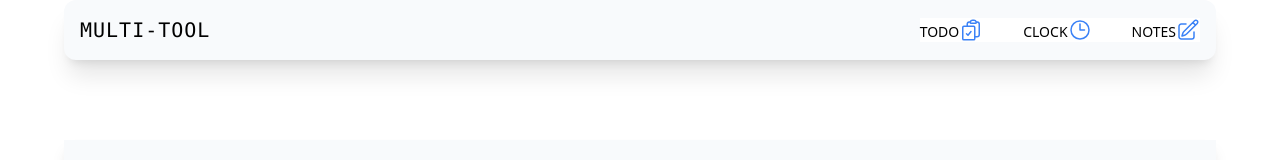
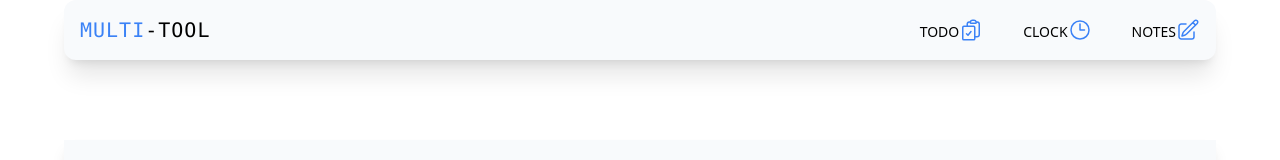
Before and after one commit to mdubelbeis/alarm-clock, a React (Vite) app: page / in a window 1280 px wide. Shown: the top 160 px of the page. Built offline with nearby package versions, Linux system fonts and the light colour scheme.

Commit message:
edited styling

```diff
--- a/src/components/Home/HomeNav.tsx
+++ b/src/components/Home/HomeNav.tsx
@@ -31,7 +31,9 @@ const HomeNav: React.FC<HomeNavProps> = ({ onClick }) => {
         className="absolute top-6 left-6 font-mono text-xl lg:hidden hover:text-blue-500 active:text-blue-700 tracking-wider"
         onClick={() => onClick(false)}
       >
-        <Link to="/">MULTI-TOOL</Link>
+        <Link to="/">
+          <span className="text-blue-500">MULTI</span>-TOOL
+        </Link>
       </div>
       <div
         className="absolute justify-self-end p-4 lg:hidden"
@@ -39,7 +41,7 @@ const HomeNav: React.FC<HomeNavProps> = ({ onClick }) => {
       >
         <Icons d="M6 18L18 6M6 6l12 12" id="closeMenuIcon" />
       </div>
-      <ul className="flex flex-col gap-20 lg:gap-10 lg:flex-row">
+      <ul className="flex flex-col gap-20 lg:gap-10 lg:flex-row lg:bg-slate-50">
         {ICON_DIMENSION.map((icon) => {
           return (
             <li
--- a/src/components/ui/Header.tsx
+++ b/src/components/ui/Header.tsx
@@ -12,7 +12,9 @@ const Header: React.FC = () => {
         {!showMenu && (
           <div className="flex justify-between items-center w-full p-4">
             <div className="font-mono text-xl">
-              <Link to="/">MULTI-TOOL</Link>
+              <Link to="/">
+                <span className="text-blue-500">MULTI</span>-TOOL
+              </Link>
             </div>
             <div
               className="lg:hidden hover:cursor-pointer"
@@ -31,7 +33,9 @@ const Header: React.FC = () => {
       <div className="hidden lg:block mx-auto">
         <div className="flex justify-between items-center w-full p-4">
           <div className="font-mono text-xl hover:text-blue-500 active:text-blue-700 tracking-wider">
-            <Link to="/">MULTI-TOOL</Link>
+            <Link to="/">
+              <span className="text-blue-500">MULTI</span>-TOOL
+            </Link>
           </div>
           <div>
             <HomeNav onClick={() => {}} />
```
